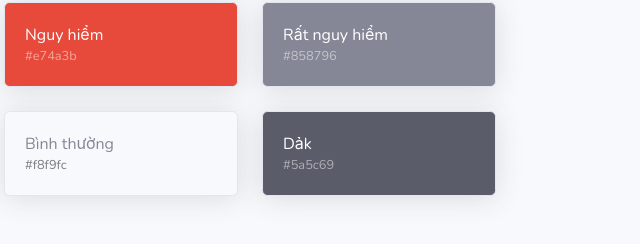
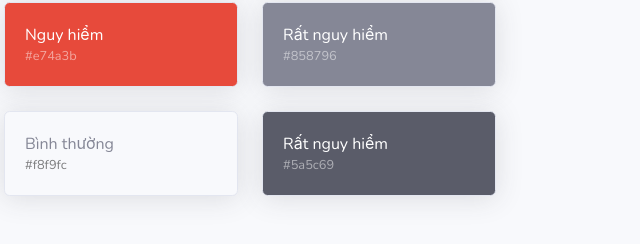
Before and after one commit to dahaodl/EOPP, a website with bundled scripts: page index.html in a window 1280 px wide. Shown: the part 1344-1589 px from the top of the page, 244-884 px from the left. Built offline with nearby package versions, Linux system fonts and the light colour scheme.

Commit message:
Update index.html

```diff
--- a/index.html
+++ b/index.html
@@ -636,7 +636,7 @@
                                 <div class="col-lg-6 mb-4">
                                     <div class="card bg-dark text-white shadow">
                                         <div class="card-body">
-                                            Dảk
+                                            Rất nguy hiểm
                                             <div class="text-white-50 small">#5a5c69</div>
                                         </div>
                                     </div>
```
